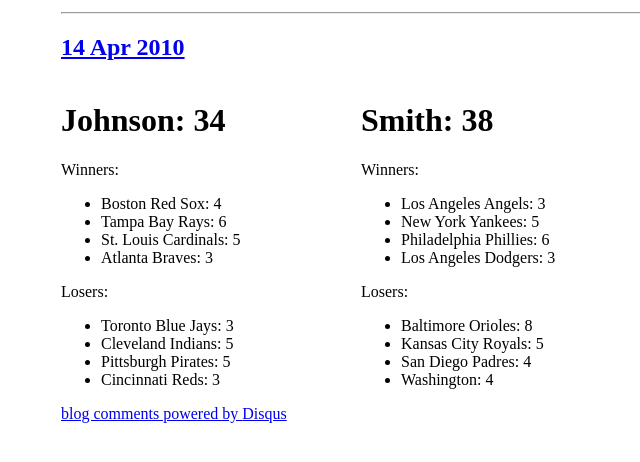
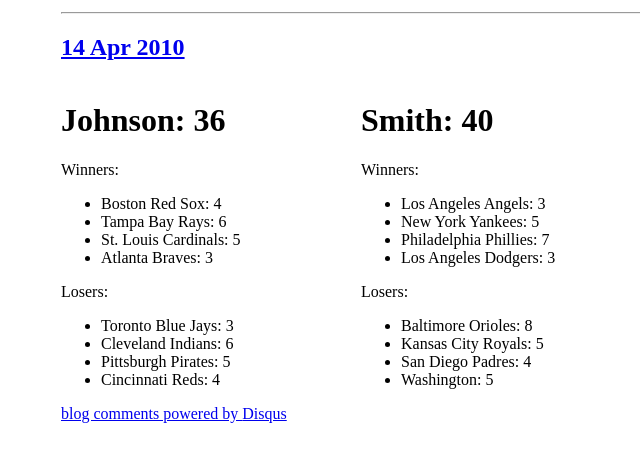
Before and after one commit to travisj/thebet, a Jekyll site: the page built from _posts/2010-04-14-Results.markdown, in a window 1280 px wide. Shown: the part 247-709 px from the top of the page, without its empty margins (279-919 px from the left). Built offline with Jekyll 4.4.1, drawn with Linux system fonts in a browser that asks for light colours; nearby versions of some CDN libraries; Markdown is read by kramdown in place of the engine named in the settings; comment, search, counter and statistics services are not loaded.

Commit message:
adding todays results

```diff
--- a/_json/history.json
+++ b/_json/history.json
@@ -1 +1 @@
-{"2010-04-04":{"johnson":0,"smith":0},"2010-04-05":{"johnson":6,"smith":4},"2010-04-06":{"johnson":7,"smith":6},"2010-04-07":{"johnson":11,"smith":11},"2010-04-08":{"johnson":12,"smith":14},"2010-04-09":{"johnson":15,"smith":19},"2010-04-10":{"johnson":20,"smith":23},"2010-04-11":{"johnson":24,"smith":29},"2010-04-12":{"johnson":28,"smith":32},"2010-04-13":{"johnson":30,"smith":36},"2010-04-14":{"johnson":34,"smith":38}}
+{"2010-04-04":{"johnson":0,"smith":0},"2010-04-05":{"johnson":6,"smith":4},"2010-04-06":{"johnson":7,"smith":6},"2010-04-07":{"johnson":11,"smith":11},"2010-04-08":{"johnson":12,"smith":14},"2010-04-09":{"johnson":15,"smith":19},"2010-04-10":{"johnson":20,"smith":23},"2010-04-11":{"johnson":24,"smith":29},"2010-04-12":{"johnson":28,"smith":32},"2010-04-13":{"johnson":30,"smith":36},"2010-04-14":{"johnson":36,"smith":40}}
--- a/_posts/2010-04-14-Results.markdown
+++ b/_posts/2010-04-14-Results.markdown
@@ -1,13 +1,13 @@
 ---
 layout: post
-johnson: 34
-smith: 38
+johnson: 36
+smith: 40
 tor: 3
-cle: 5
+cle: 6
 bos: 4
 tam: 6
 pit: 5
-cin: 3
+cin: 4
 stl: 5
 atl: 3
 bal: 8
@@ -15,7 +15,7 @@ kan: 5
 nyy: 5
 laa: 3
 sdg: 4
-was: 4
-phi: 6
+was: 5
+phi: 7
 lad: 3
 ---
```
